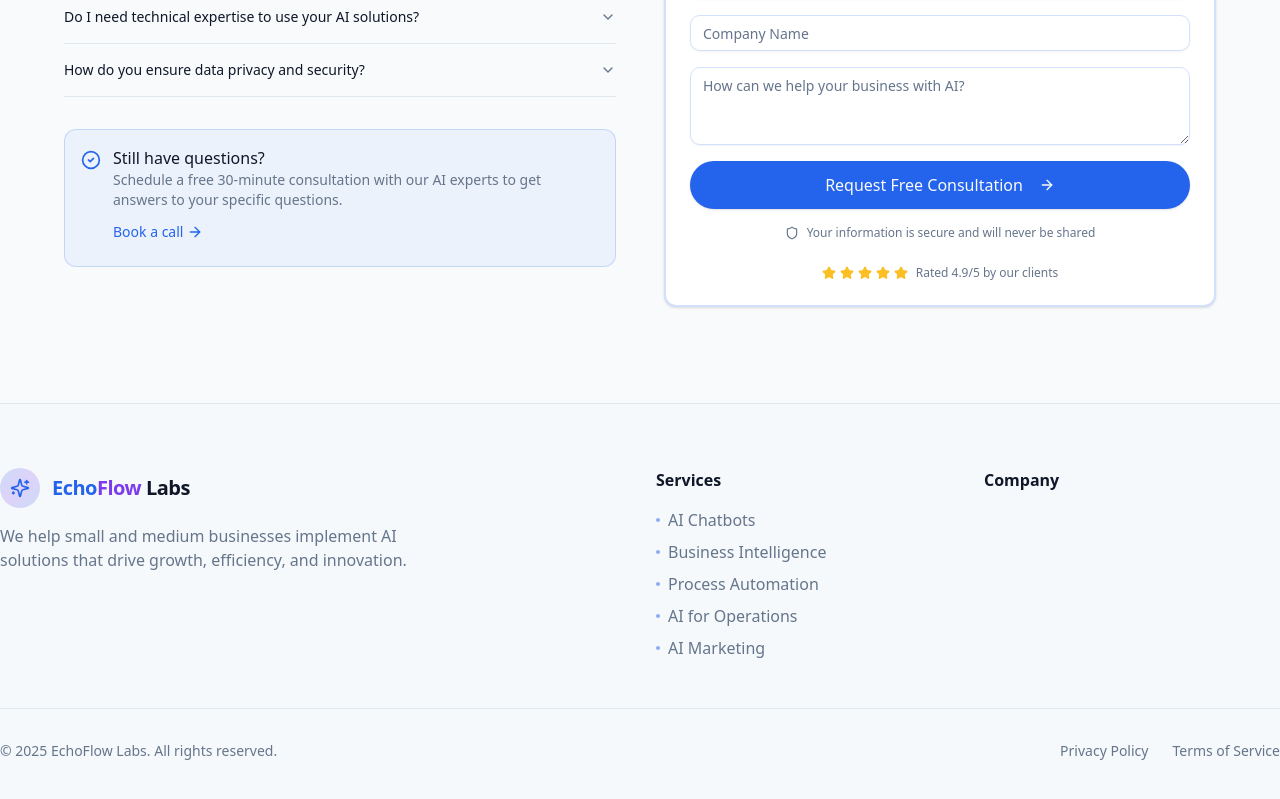
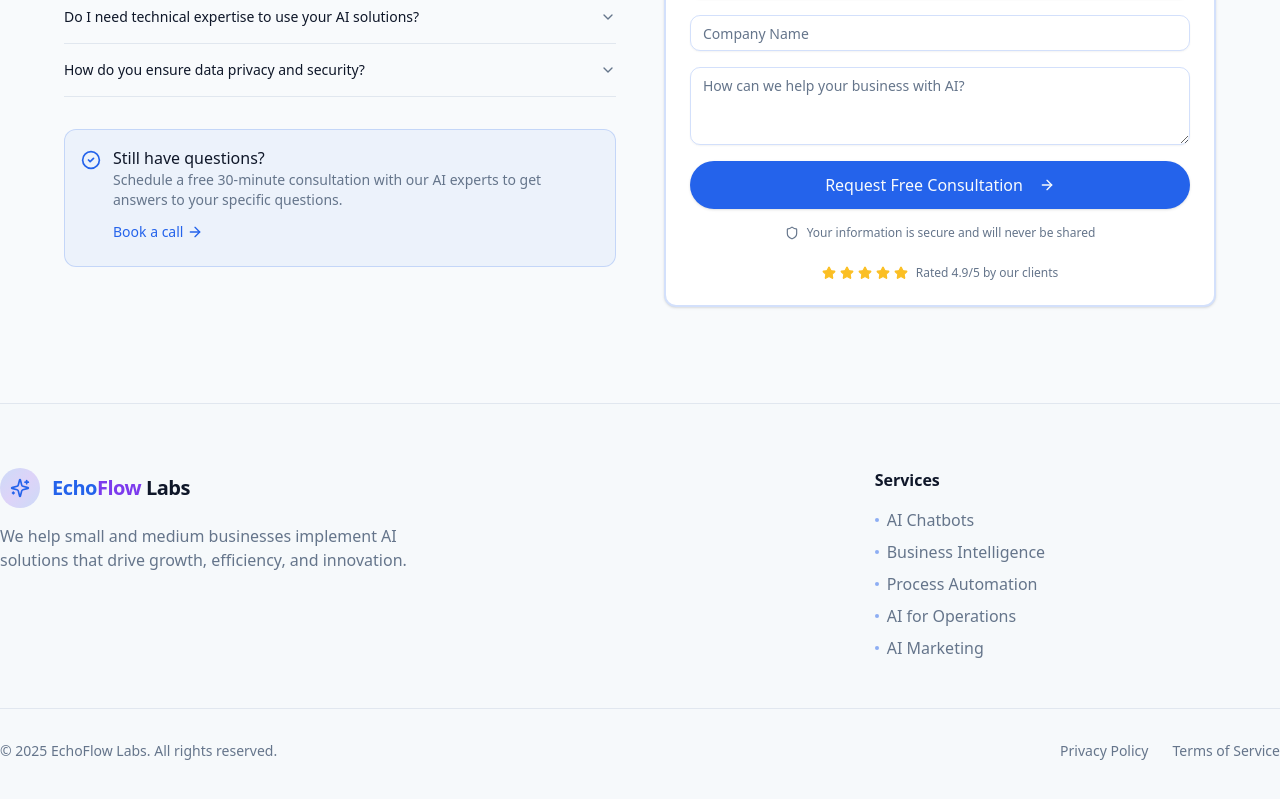
Before and after one commit to joshuaposton/website, a Next.js app: page / in a window 1280 px wide. Shown: the part 6190-6989 px from the top of the page. Built offline with nearby package versions, Linux system fonts and the light colour scheme.

Commit message:
refactor(footer): Remove empty Company section and adjust layout

```diff
--- a/src/components/layout/Footer.tsx
+++ b/src/components/layout/Footer.tsx
@@ -5,7 +5,7 @@
   return (
     <footer className="bg-muted/30 border-t">
       <div className="container py-12 md:py-16">
-        <div className="grid grid-cols-1 md:grid-cols-4 gap-8">
+        <div className="grid grid-cols-1 md:grid-cols-3 gap-8">
           <div className="md:col-span-2">
             <div className="flex items-center gap-3 mb-4">
               <div className="relative overflow-hidden h-10 w-10">
@@ -59,10 +59,6 @@
               </li>
             </ul>
           </div>
-
-          <div>
-            <h3 className="font-semibold mb-4">Company</h3>
-          </div>
         </div>
 
         <div className="border-t mt-12 pt-8 flex flex-col md:flex-row justify-between items-center">
```
